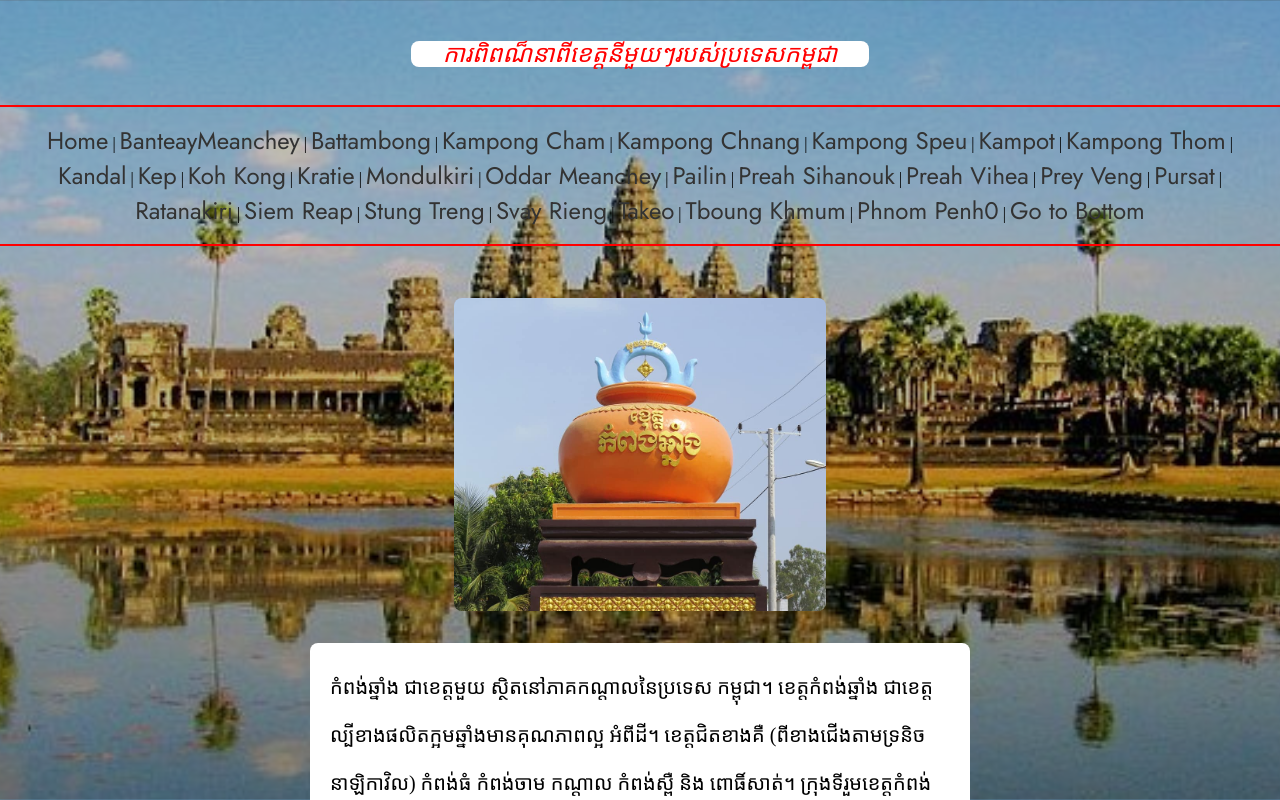
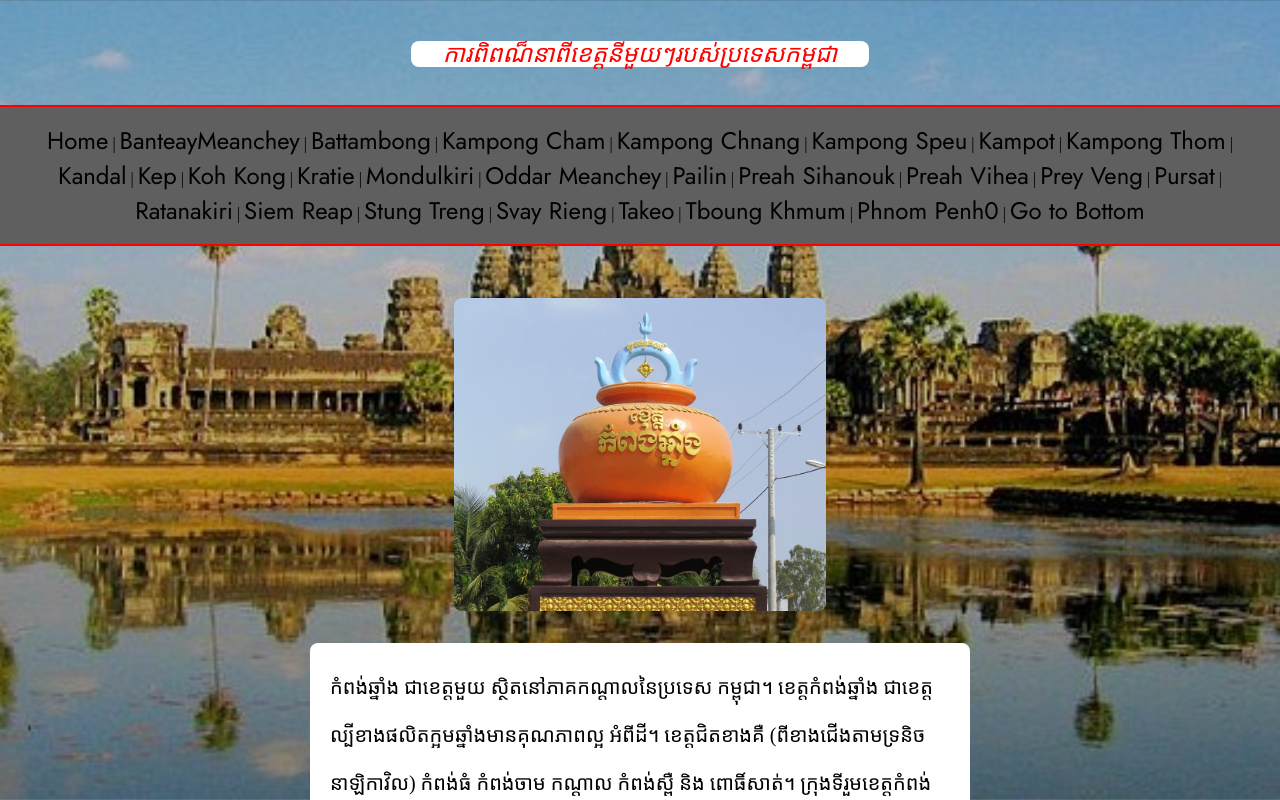
Before and after one commit to SANN-py/Cambodia-Maps-2-, a plain HTML site: page KampongChnang.html in a window 1280 px wide. Shown: the top 800 px of the page. Drawn offline with Linux system fonts and the light colour scheme.

Commit message:
second commit

```diff
--- a/KampongChnang.html
+++ b/KampongChnang.html
@@ -35,7 +35,7 @@
     </center>
 
        <hr color="red" >
-    <center>
+    <center class="ca">
 
         <a href="index.html">Home</a> |
         <a href="BanteayMeanchey.html">BanteayMeanchey</a> |
--- a/style.css
+++ b/style.css
@@ -100,14 +100,14 @@ center{
 }
 
 .ca{
-       /* background-color: #5f5f5f; */
+       background-color: #5f5f5f;
 }
 
 center a{
        font-size: 1.5rem;
        text-decoration: none;
        font-family: 'english-font';
-       color: #333;
+       color: black;
        gap: 1.5rem;
        /* font-weight: bold; */
 
```
Also changed, not shown: KampongSpeu.html (+1 -1 lines), Kampongcham.html (+1 -1 lines), Kampongthom.html (+1 -1 lines), Kampot.html (+1 -1 lines), Siemreap.html (+1 -1 lines), index.html (+1 -1 lines), kep.html (+1 -1 lines).
